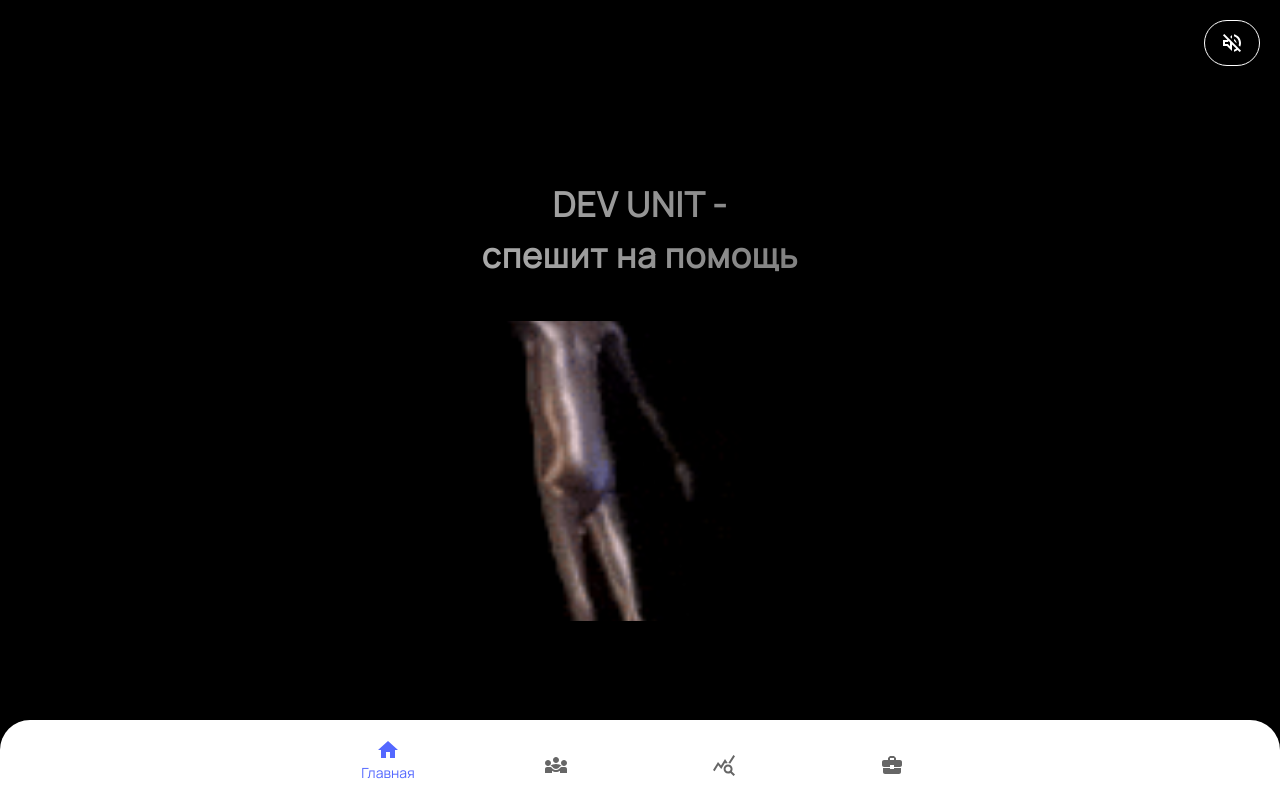
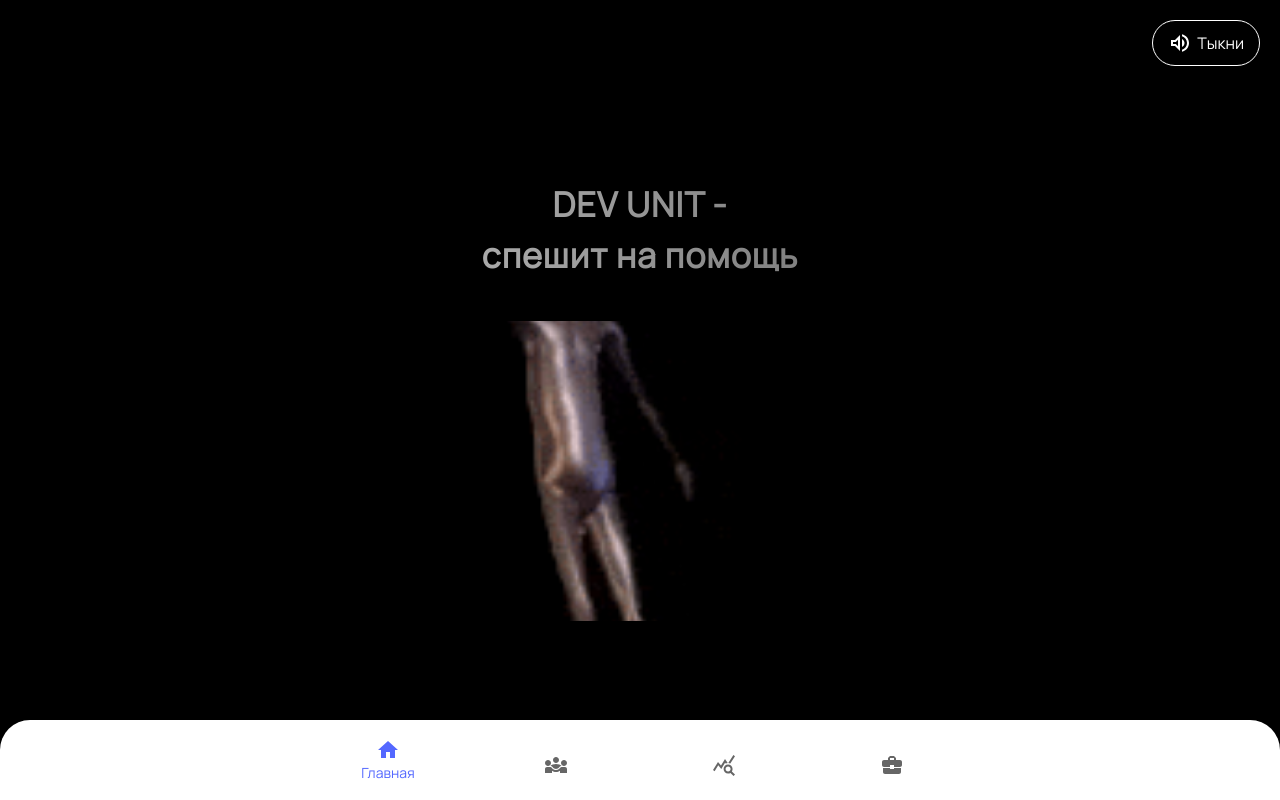
Before and after one commit to Galch24/tg-web-app-retro, a React app: page / in a window 1280 px wide. Shown: the top 800 px of the page. Built offline with nearby package versions, Linux system fonts and the light colour scheme.

Commit message:
Fix audio

```diff
--- a/src/pages/Main.tsx
+++ b/src/pages/Main.tsx
@@ -32,19 +32,16 @@ const quotes = [
 ];
 
 const Main = () => {
-  const [isPlaying, setIsPlaying] = useState(true);
+  const [isPlaying, setIsPlaying] = useState(false);
+  const [showTextAudio, setShowTextAudio] = useState(true);
   const [showNavBar, setShowNavBar] = useState(false);
   const audioRef = useRef<HTMLAudioElement | null>(null);
   const blockRef = useRef<HTMLDivElement | null>(null);
 
   useEffect(() => {
     const audio = audioRef.current;
-
     if (audio) {
       audio.volume = 0.5;
-      audio.play().catch((error: unknown) => {
-        console.error("Error playing audio:", error);
-      });
     }
 
     const handleScroll = () => {
@@ -75,6 +72,22 @@ const Main = () => {
     setIsPlaying(prevIsPlaying => !prevIsPlaying);
   };
 
+  const handleInitialPlay = () => {
+    const audio = audioRef.current;
+
+    if (audio) {
+      audio
+        .play()
+        .then(() => {
+          setIsPlaying(true);
+          setShowTextAudio(false);
+        })
+        .catch((error: unknown) => {
+          console.error("Error playing audio on initial click:", error);
+        });
+    }
+  };
+
   return (
     <>
       <Helmet>
@@ -82,8 +95,11 @@ const Main = () => {
       </Helmet>
       <Layout showNavBar={showNavBar}>
         <Block id='block' ref={blockRef}>
-          <MuteButton onClick={handleAudioToggle}>
+          <MuteButton
+            onClick={isPlaying ? handleAudioToggle : handleInitialPlay}
+          >
             {isPlaying ? <VolumeOffOutlinedIcon /> : <VolumeUpOutlinedIcon />}
+            {showTextAudio && <p>Тыкни</p>}
           </MuteButton>
           <Hero>
             <Container>
--- a/src/pages/styled.ts
+++ b/src/pages/styled.ts
@@ -145,4 +145,9 @@ export const MuteButton = styled("button")`
   justify-content: center;
   padding: 10px 15px;
   z-index: 10;
+
+  p {
+    font-size: 16px;
+    margin-left: 5px;
+  }
 `;
```
